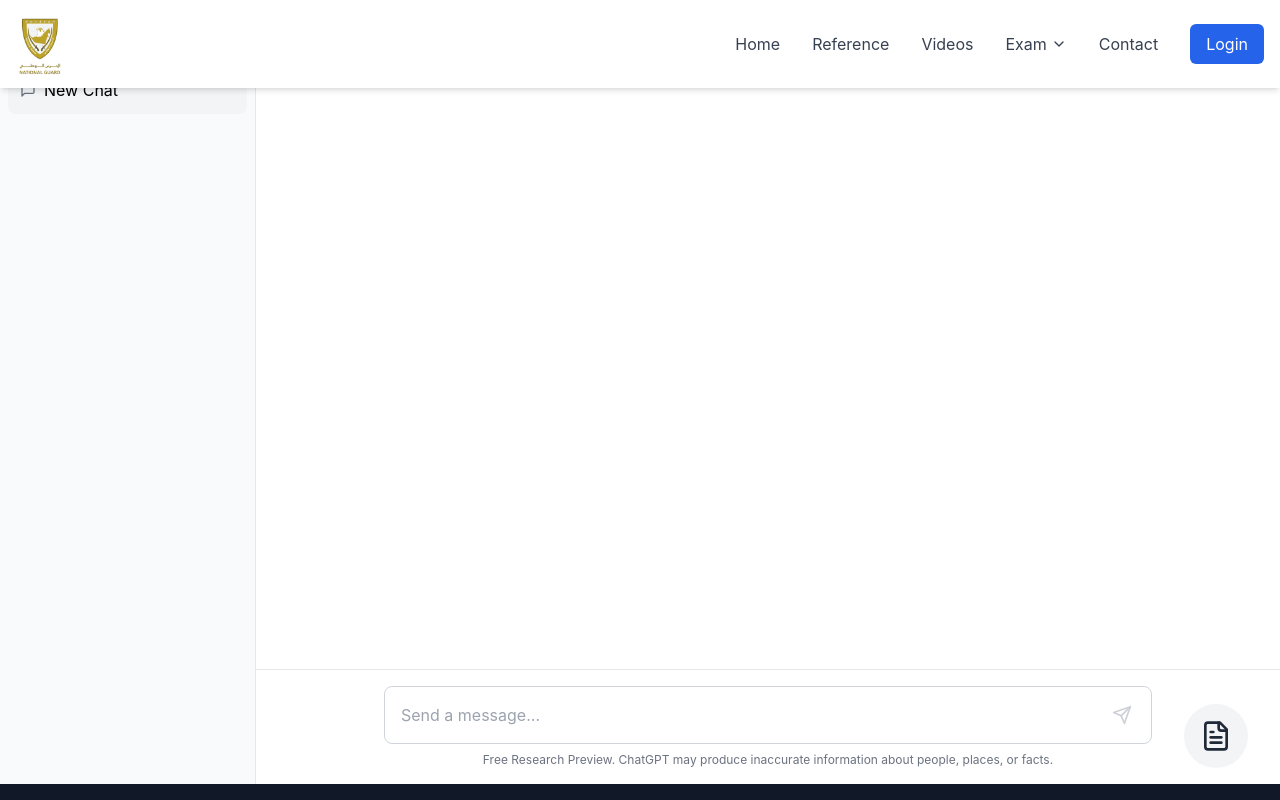
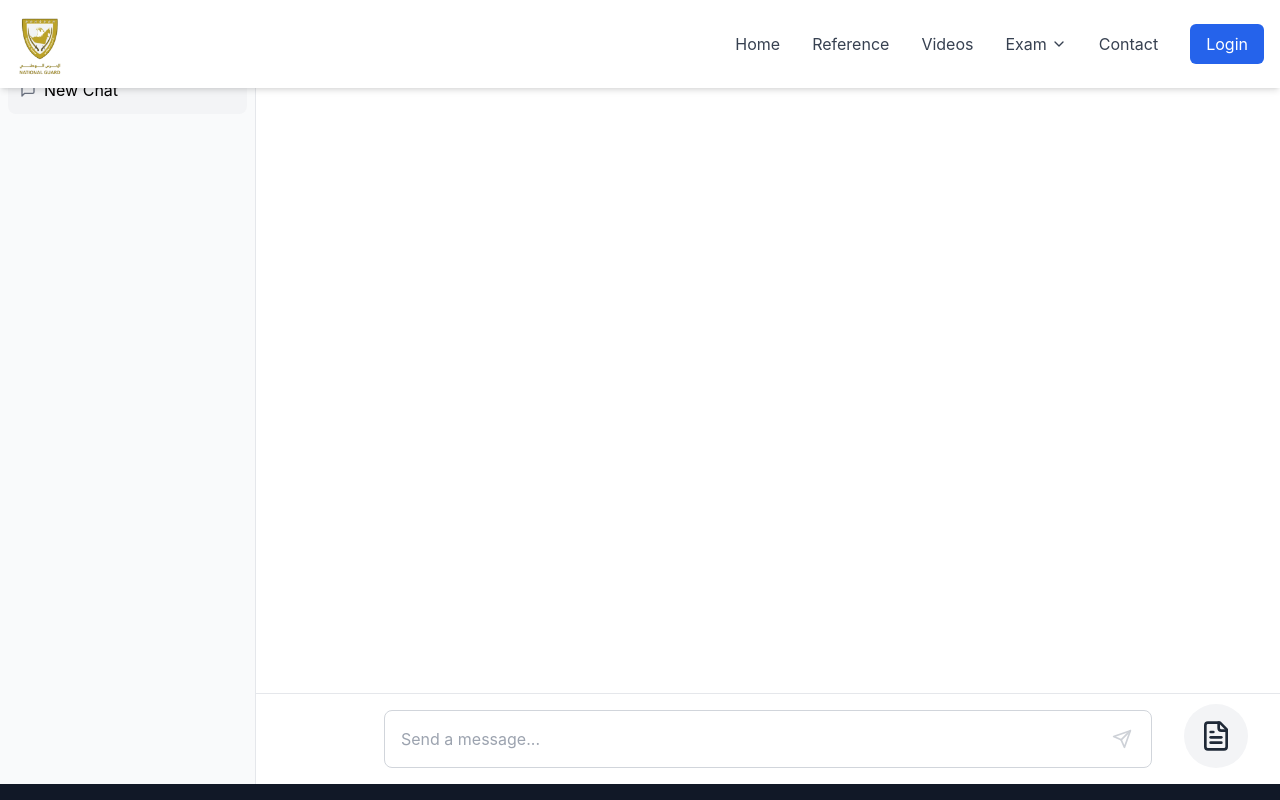
Before and after one commit to IzumiFreelance/national-guard, a React (Vite) app: page / in a window 1280 px wide. Both pictures are taken after a click on the button 1216 px from the left and 736 px from the top of the page. Shown: the part 104-904 px from the top of the page. Built offline with nearby package versions, Linux system fonts and the light colour scheme.

Commit message:
Update Chat.tsx

```diff
--- a/src/components/Chat.tsx
+++ b/src/components/Chat.tsx
@@ -240,9 +240,9 @@ function Chat() {
               <Send className="w-5 h-5" />
             </button>
           </form>
-          <div className="max-w-3xl mx-auto mt-2 text-center text-xs text-gray-500">
+          {/* <div className="max-w-3xl mx-auto mt-2 text-center text-xs text-gray-500">
             Free Research Preview. ChatGPT may produce inaccurate information about people, places, or facts.
-          </div>
+          </div> */}
         </div>
       </div>
     </div>
```
